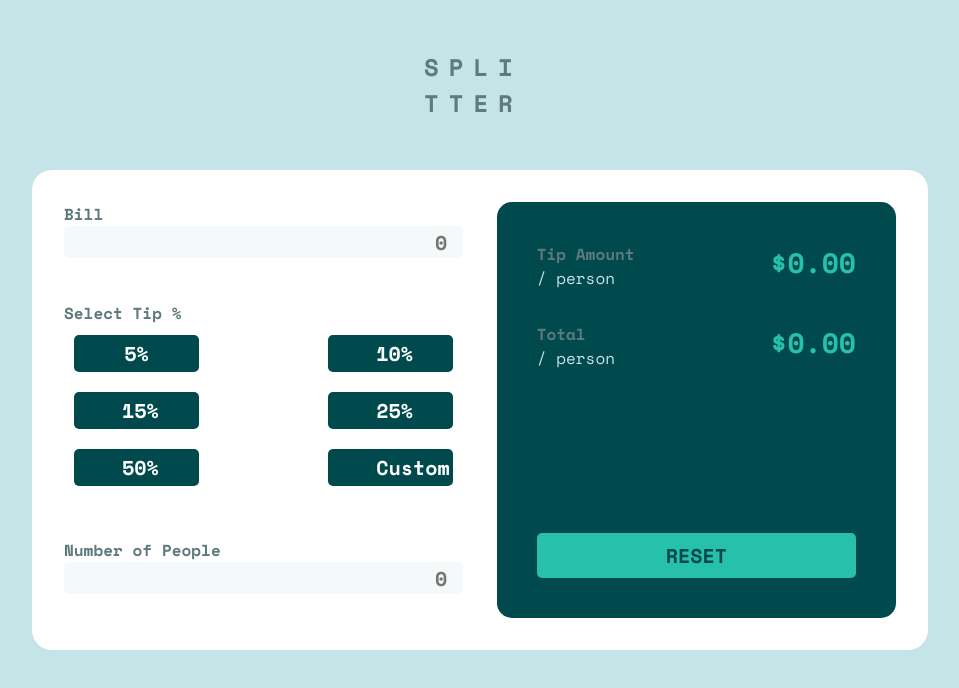
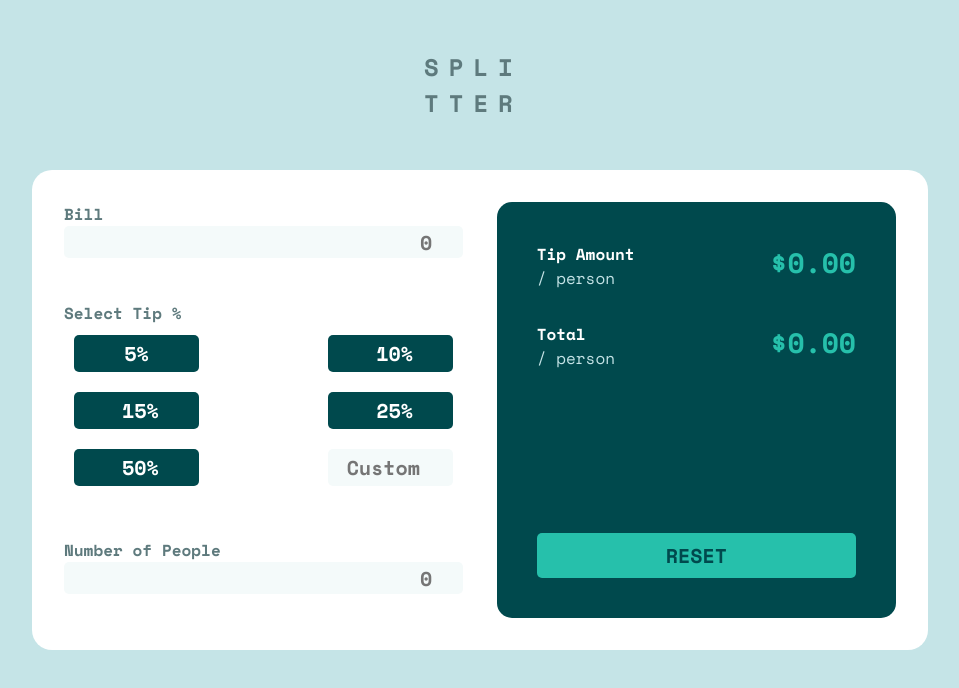
Before and after one commit to jwhong98/Tip-Calculator, a React (Create React App) app: page / in a window 1280 px wide. Shown: the top 688 px of the page, without its empty margins (160-1119 px from the left). Built offline with nearby package versions, Linux system fonts and the light colour scheme.

Commit message:
completed functionality with minor bugs

```diff
--- a/src/Components/Calculator/CalculatorElements.js
+++ b/src/Components/Calculator/CalculatorElements.js
@@ -89,7 +89,7 @@ export const BodyHeader = styled.div`
 `;
 
 export const Label = styled.p`
-    color: hsl(186, 14%, 43%);
+    color: ${({darkBg}) => (darkBg ? 'hsl(0, 0%, 100%)' : 'hsl(186, 14%, 43%)')} ;
     font-weight: 700;
 `;
 
@@ -155,6 +155,29 @@ export const Button = styled.button`
     &:focus {
         background-color: hsl(172, 67%, 45%);
         color: hsl(183, 100%, 15%);
+    }
+
+    @media screen and (min-width: 660px) {
+        width: 125px;
+    }
+`;
+
+export const CustomTip = styled.input`
+    background-color: hsl(189, 41%, 97%);
+    color: hsl(186, 14%, 43%);
+    font-family: 'Space Mono', monospace;
+    font-weight: 700;
+    border: none;
+    margin: 10px;
+    font-size: 1.25rem;
+    border-radius: 5px;
+    width: 150px;
+    text-align: center;
+    outline: none;
+
+
+    &:focus {
+        border: 2px solid hsl(172, 67%, 45%);
     }
 
     @media screen and (min-width: 660px) {
--- a/src/Components/Calculator/index.js
+++ b/src/Components/Calculator/index.js
@@ -1,12 +1,43 @@
-import React from 'react';
+import React, { useState, useRef } from 'react';
 import { CalculatorContainer, CalculatorWrapper, CalculatorHeader, Title, CalculatorBody, BodyWrapper,
-FirstHalf, BodyHeader, Label, Input,Img, TipSection, ButtonWrapper, Button, PeopleSection, SecondHalf, Results,
+FirstHalf, BodyHeader, Label, Input,Img, TipSection, ButtonWrapper, Button, CustomTip, PeopleSection, SecondHalf, Results,
 ResultsWrapper, Section, SectionLabel, Measure, Amount, ResultButton } from './CalculatorElements';
 
-let tipAmount = "0.00";
-let totalTip = "0.00";
+const Calculator = () => {
+    const [tipAmount, setTipAmount] = useState(0);
+    const [totalTip, setTotalTip] = useState(0);
+    const [bill, setBill] = useState(0);
+    const [people, setPeople] = useState(0);
+    const [tipPercent, setTipPercent] = useState(0);
 
-const Calculator = () => {
+    const peopleRef = useRef(people);
+    const totalTipRef = useRef(totalTip);
+    const setTipPercents = (e) => {
+        let percent = Number(e.target.value);
+        setTipPercent(percent);
+    };
+
+    const setBills = (event) => {
+        setBill(event.target.value)
+    }
+
+    const setPeoples = (event) => {
+        peopleRef.current = event.target.value;
+        setPeople(event.target.value)
+        let tempTip = bill * tipPercent / peopleRef.current;
+        setTipAmount(tempTip);
+        totalTipRef.current = tempTip;
+        setTotalTip(bill/peopleRef.current+ totalTipRef.current);
+    }
+
+    const handleReset = () => {
+        setBill(0);
+        setTipPercent(0);
+        setPeople(0);
+        setTipAmount(0);
+        setTotalTip(0);
+    }
+
     return (
         <CalculatorContainer>
             <CalculatorWrapper>
@@ -17,23 +48,23 @@ const Calculator = () => {
                     <BodyWrapper>
                         <FirstHalf>
                             <BodyHeader>
-                                <Label>Bill</Label>
-                                <Input placeholder="0" />
+                                <Label darkBg={false}>Bill</Label>
+                                <Input type="number" placeholder="0" onChange={setBills} />
                             </BodyHeader>
                             <TipSection>
-                                <Label>Select Tip %</Label>
+                                <Label darkBg={false}>Select Tip %</Label>
                                 <ButtonWrapper>
-                                    <Button>5%</Button>
-                                    <Button>10%</Button>
-                                    <Button>15%</Button>
-                                    <Button>25%</Button>
-                                    <Button>50%</Button>
-                                    <Button>Custom</Button>
+                                    <Button value=".05" onClick={e => setTipPercents(e, "value")}>5%</Button>
+                                    <Button value=".1" onClick={e => setTipPercents(e, "value")}>10%</Button>
+                                    <Button value=".15" onClick={e => setTipPercents(e, "value")}>15%</Button>
+                                    <Button value=".25" onClick={e => setTipPercents(e, "value")}>25%</Button>
+                                    <Button value=".5" onClick={e => setTipPercents(e, "value")}>50%</Button>
+                                    <CustomTip type="number" placeholder="Custom"/>
                                 </ButtonWrapper>
                             </TipSection>
                             <PeopleSection>
-                                <Label>Number of People</Label>
-                                <Input placeholder="0" />
+                                <Label darkBg={false}>Number of People</Label>
+                                <Input type="number" placeholder="0" onChange={setPeoples} />
                             </PeopleSection>
                         </FirstHalf>
                         <SecondHalf>
@@ -41,19 +72,19 @@ const Calculator = () => {
                                 <ResultsWrapper>
                                     <Section>
                                         <SectionLabel>
-                                            <Label>Tip Amount</Label>
+                                            <Label darkBg={true}>Tip Amount</Label>
                                             <Measure>/ person</Measure>
                                         </SectionLabel>
-                                        <Amount>${tipAmount}</Amount>
+                                        <Amount>${tipAmount.toFixed(2)}</Amount>
                                     </Section>
                                     <Section>
                                         <SectionLabel>
-                                            <Label>Total</Label>
+                                            <Label darkBg={true}>Total</Label>
                                             <Measure>/ person</Measure>
                                         </SectionLabel>
-                                        <Amount>${totalTip}</Amount>
+                                        <Amount>${totalTip.toFixed(2)}</Amount>
                                     </Section>
-                                    <ResultButton>Reset</ResultButton>
+                                    <ResultButton onClick={handleReset}>Reset</ResultButton>
                                 </ResultsWrapper>
                             </Results>
                         </SecondHalf>
```
